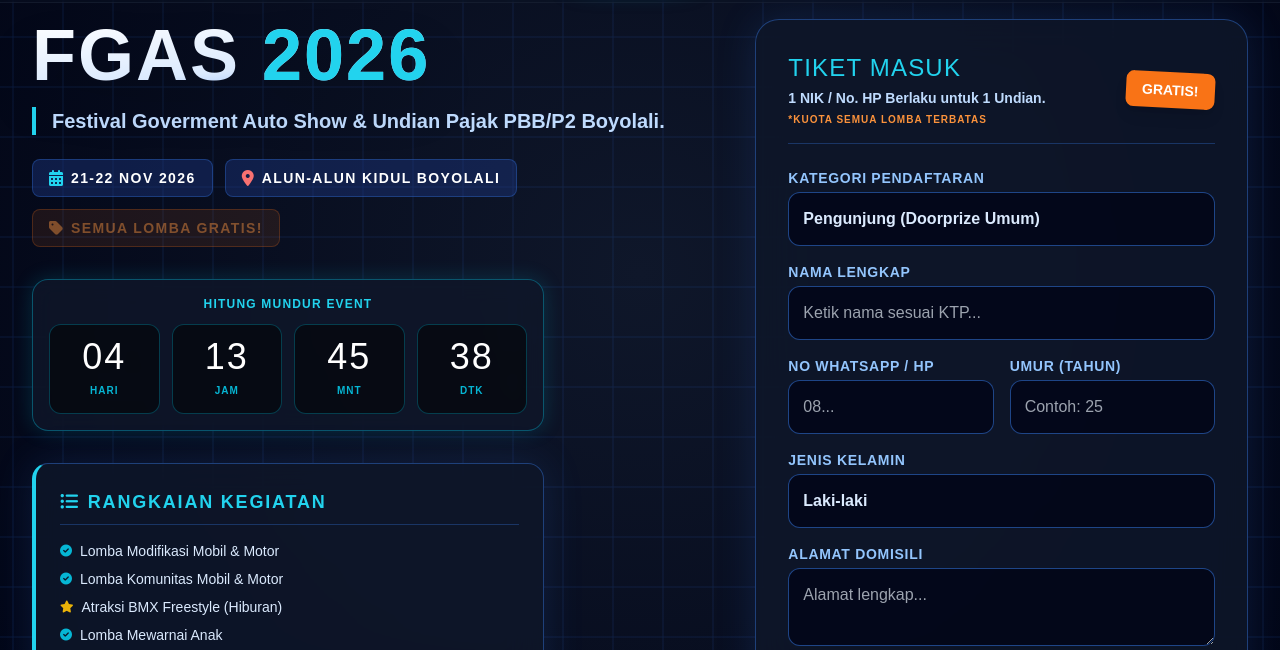
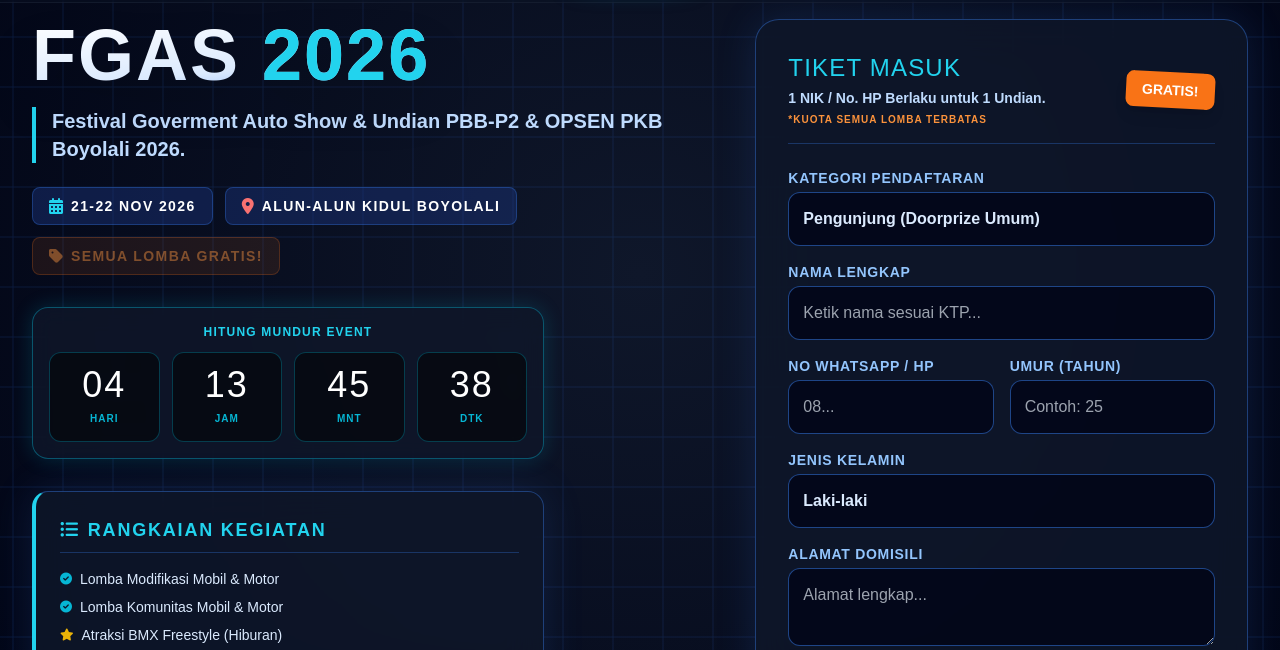
Before and after one commit to nodamembandel-prog/anargya-web, a plain HTML site: page fgas/index.html in a window 1280 px wide. Shown: the part 126-776 px from the top of the page. Drawn offline with nearby package versions, Linux system fonts and the light colour scheme.

Commit message:
Add files via upload

```diff
--- a/fgas/index.html
+++ b/fgas/index.html
@@ -81,7 +81,7 @@
             <h1 class="title-sport text-5xl lg:text-7xl font-bold mb-4 uppercase text-transparent bg-clip-text bg-gradient-to-br from-white via-blue-100 to-blue-500 drop-shadow-2xl">
                 FGAS <span class="text-cyan-400">2026</span>
             </h1>
-            <p class="text-xl text-blue-200 mb-6 border-l-4 border-cyan-400 pl-4 font-semibold">Festival Goverment Auto Show & Undian Pajak PBB/P2 Boyolali.</p>
+            <p class="text-xl text-blue-200 mb-6 border-l-4 border-cyan-400 pl-4 font-semibold">Festival Goverment Auto Show & Undian PBB-P2 & OPSEN PKB Boyolali 2026.</p>
 
             <div class="flex flex-wrap gap-3 mb-8">
                 <div class="bg-blue-900/40 border border-blue-500/30 px-4 py-2 rounded-lg flex items-center gap-2"><i class="fas fa-calendar-alt text-cyan-400"></i><span class="text-sm font-bold tracking-widest">21-22 NOV 2026</span></div>
```
